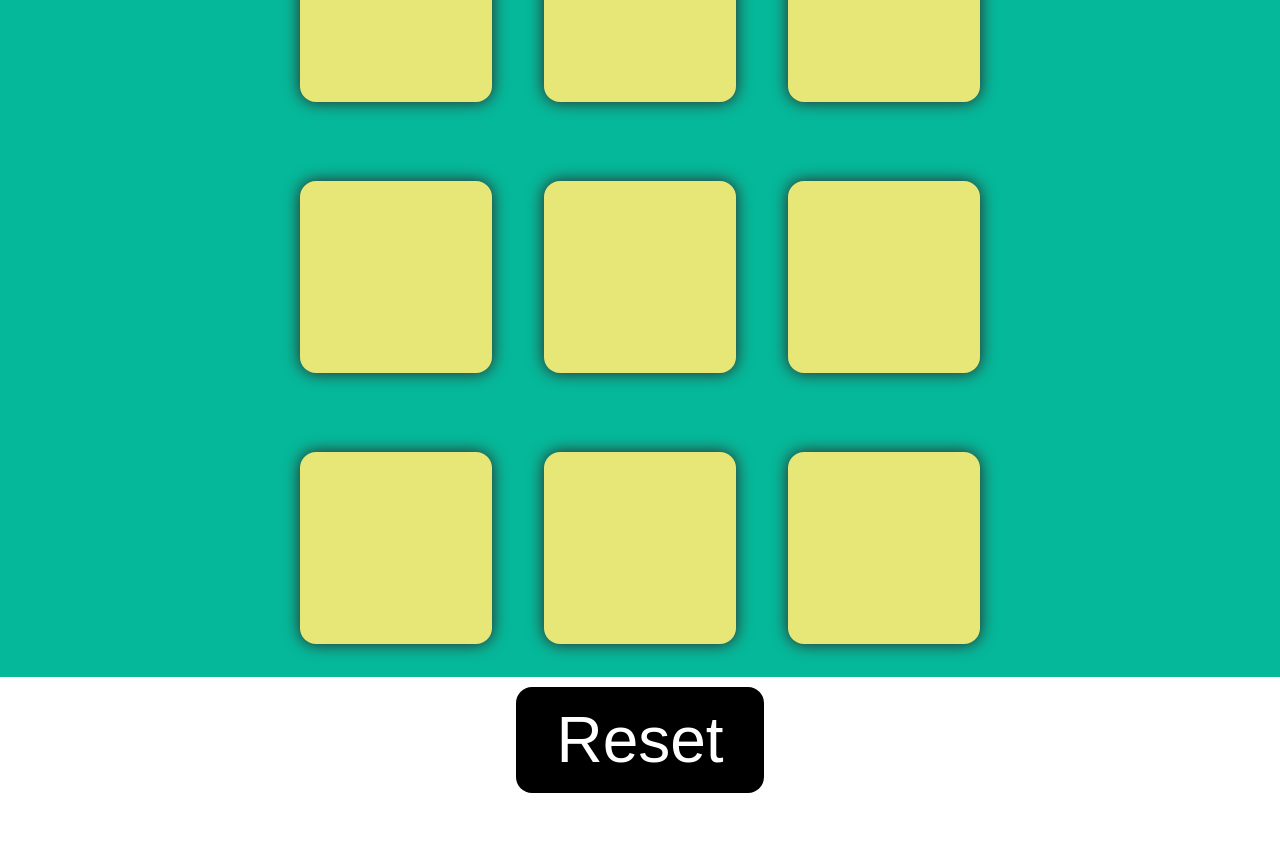
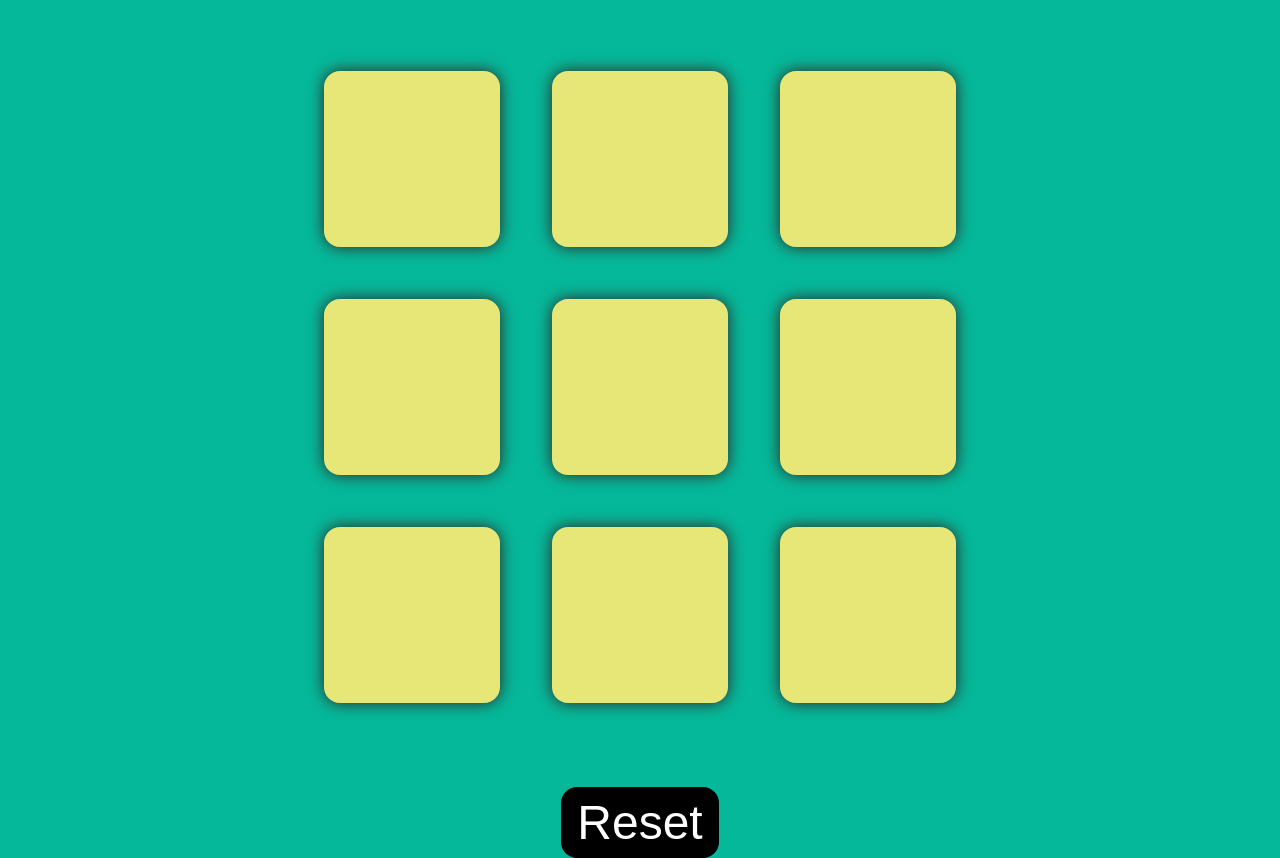
Before and after one commit to mkpathan5426/tic-tac-toe-game, a plain HTML site: page index.html in a window 1280 px wide. Shown: the part 160-1018 px from the top of the page. Before the commit the page ends 963 px from the top, so only its background shows below. Drawn offline with Linux system fonts and the light colour scheme.

Commit message:
Improvements

```diff
--- a/css/style.css
+++ b/css/style.css
@@ -4,30 +4,40 @@
     box-sizing: border-box;
 }
 
+body {
+    background-color: rgb(6, 184, 154);
+}
+
 main {
     text-align: center;
-    background-color: rgb(6, 184, 154);
+    display: flex;
+    flex-direction: column;
+    align-items: center;
+    justify-content: center;
 }
 
 .container {
     height: 100vh;
 }
 
+h1 {
+    font-size: 10vw;
+}
+
 .game {
     height: 100vmin;
     width: 100vmin;
-    margin: auto;
-    padding: 20px;
     display: flex;
     justify-content: center;
     align-items: center;
+    align-content: center;
     flex-wrap: wrap;
     gap: 6.5vmin;
 }
 
 .box {
-    width: 24vmin;
-    height: 24vmin;
+    width: 22vmin;
+    height: 22vmin;
     font-size: 10vmin;
     background-color: rgb(231, 231, 120);
     border: none;
@@ -37,18 +47,17 @@ main {
 }
 
 .reset-btn {
-    padding: 1rem 2.5rem;
-    font-size: 8vmin;
+    padding: 0.5rem 1rem;
+    font-size: 6vmin;
     border: none;
     border-radius: 1rem;
-    margin: 10px;
     background-color: black;
     color: white;
     cursor: pointer;
 }
 
 .msg-container {
-    height: 100vmin;
+    height: 100vh;
     display: flex;
     justify-content: center;
     align-items: center;
@@ -61,7 +70,7 @@ main {
 }
 
 .msg {
-    font-size: 5vmin;
+    font-size: 25px;
 }
 
 .new-game-btn {
```
